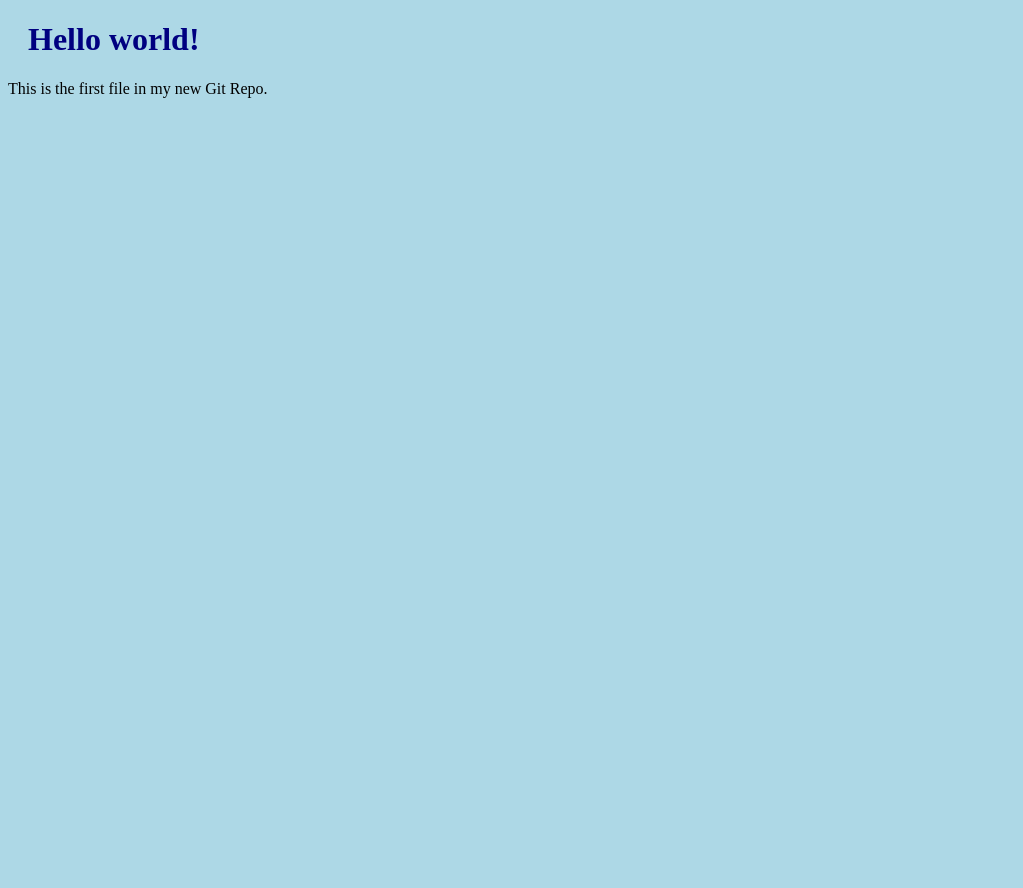
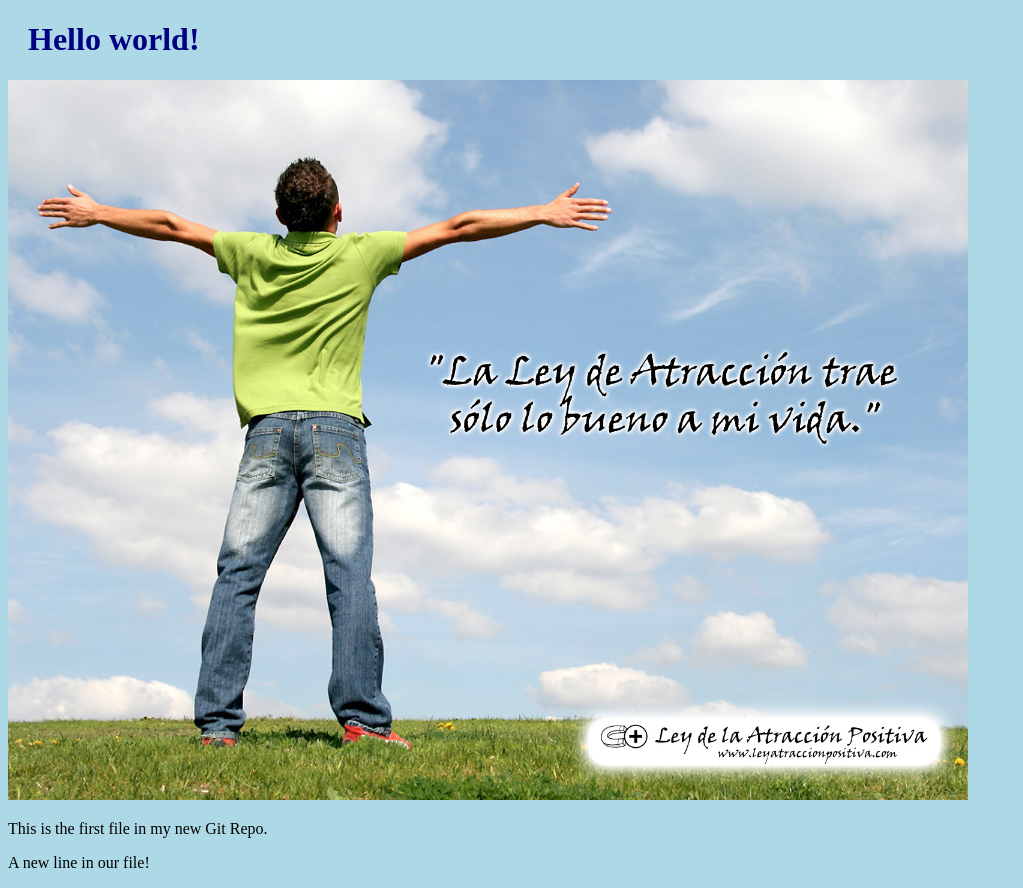
Before and after one commit to ggamg/hello-world, a plain HTML site: page index.html in a window 1280 px wide. Shown: the whole page, without its empty margins (0-1023 px from the left). Before the commit the page ends 800 px from the top, so only its background shows below. Drawn offline with Linux system fonts and the light colour scheme.

Commit message:
Added image to Hello World

```diff
--- a/index.html
+++ b/index.html
@@ -8,6 +8,9 @@
 </head>
 <body>
     <h1>Hello world!</h1>
+    <div><img src="img_hello_world.jpg" alt="Hello World from Space"
+        style="width:100%;max-width:960px"></div>
 <p>This is the first file in my new Git Repo.</p>
+<p>A new line in our file!</p>
 </body>
 </html>
```
Also changed, not shown: img_hello_world.jpg (added).
